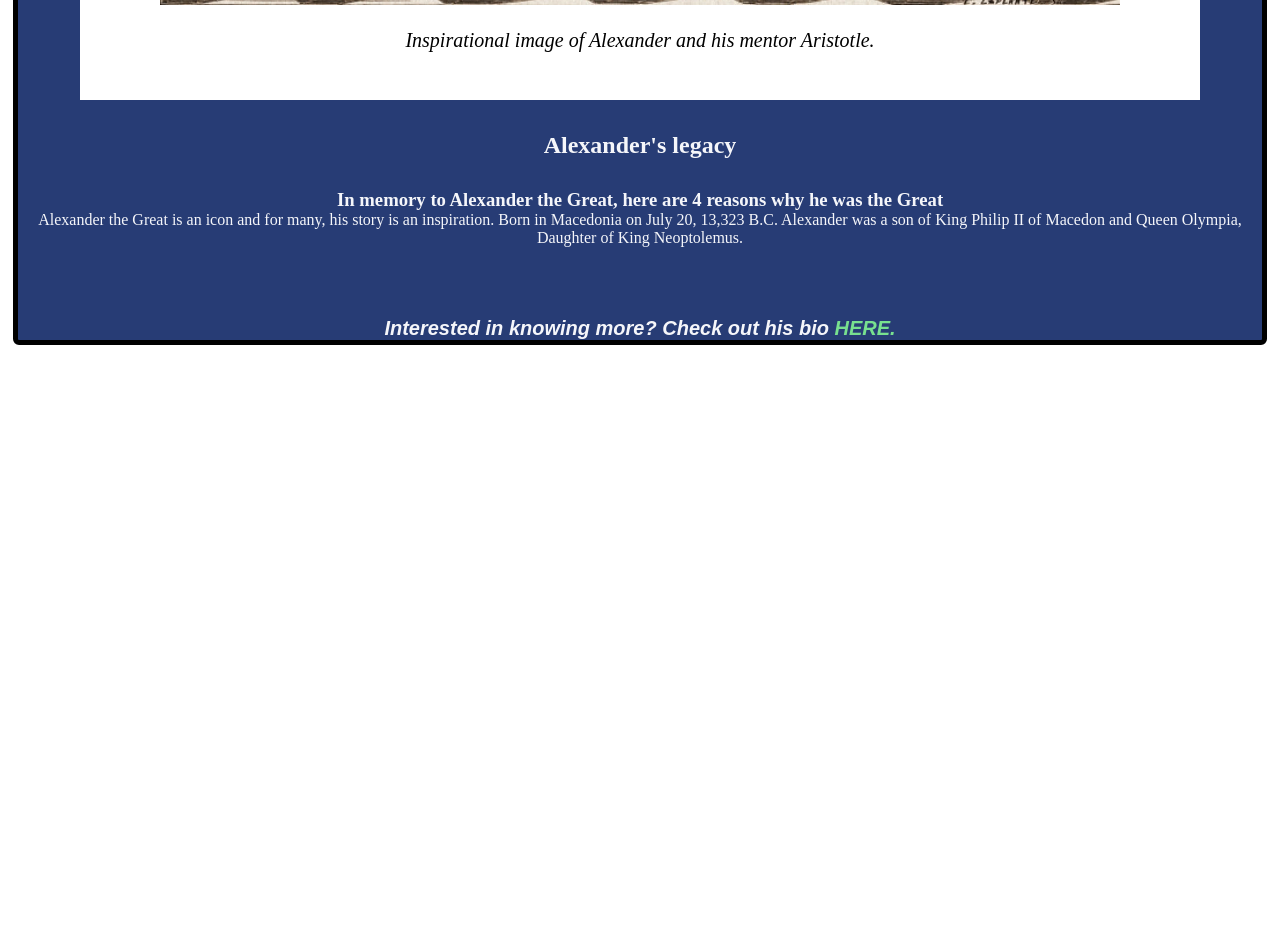
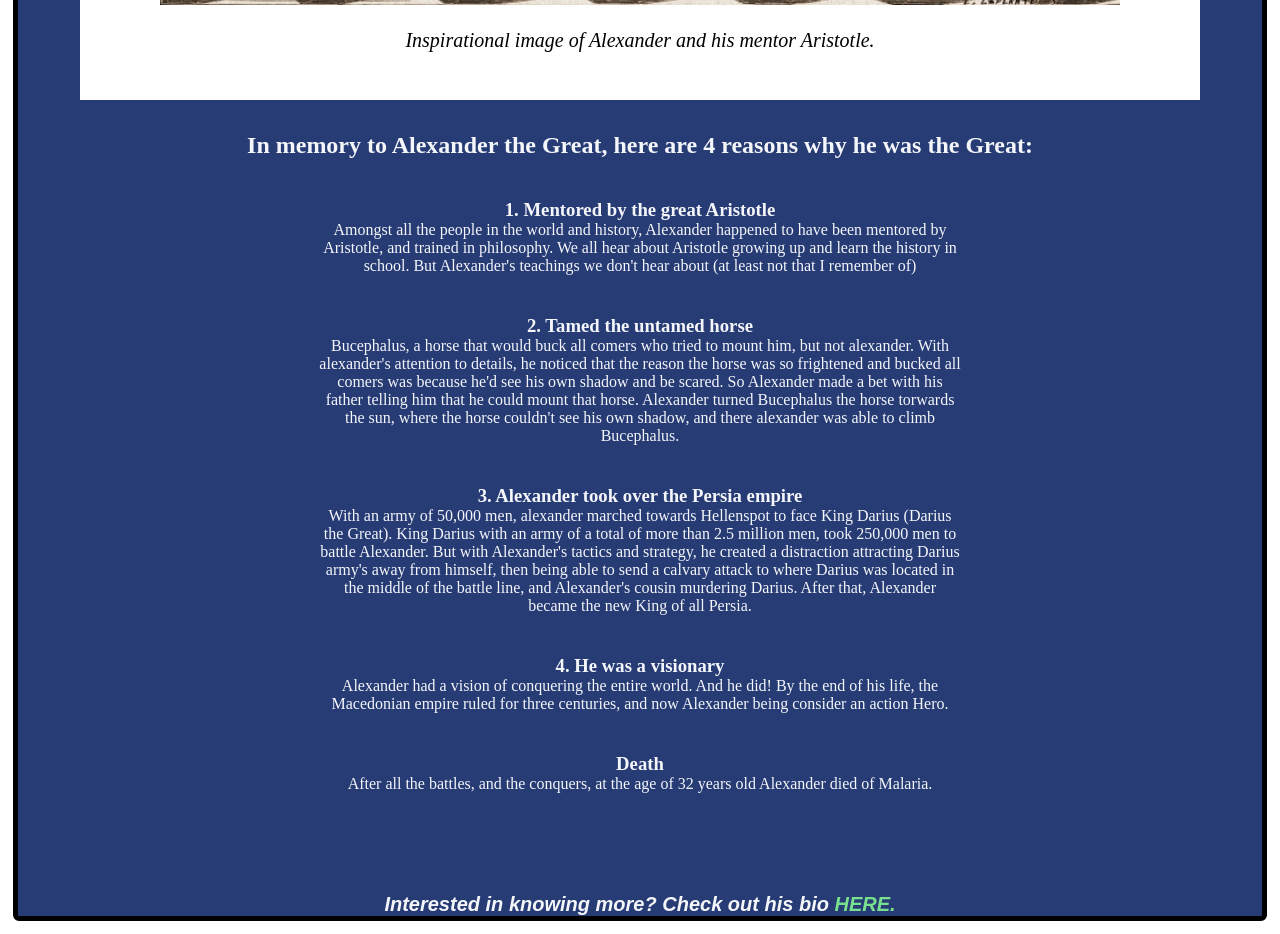
Before and after one commit to mrjlancaster/Tribute-Page-FCC-project, a plain HTML site: page index.html in a window 1280 px wide. Shown: the part 760-1694 px from the top of the page. Before the commit the page ends 1118 px from the top, so only its background shows below. Drawn offline with Linux system fonts and the light colour scheme.

Commit message:
added finished content and styling

```diff
--- a/css/style.css
+++ b/css/style.css
@@ -59,9 +59,23 @@ img{
     bottom: 30px;
 }
 
+
 #tribute-info a{
     color: #78e08f;
     text-decoration: none;
+}
+
+.content{
+    text-align: center;
+    margin-top: 40px;
+    position: relative;
+    bottom: 30px;
+    padding: 0px 300px;
+
+}
+
+.content h3{
+    margin-top: 40px;
 }
 
 .link{
--- a/index.html
+++ b/index.html
@@ -18,10 +18,30 @@
                 </div>
 
                 <div id="tribute-info">
-                    <h2>Alexander's legacy</h2>
-                    <h3>In memory to Alexander the Great, here are 4 reasons why he was the Great</h3>
-                    <p>Alexander the Great is an icon and for many, his story is an inspiration. Born in Macedonia on July 20, 13,323 B.C.
-                    Alexander was a son of King Philip II of Macedon and Queen Olympia, Daughter of King Neoptolemus.   </p>
+                    <h2>In memory to Alexander the Great, here are 4 reasons why he was the Great:</h2>
+
+
+                    <div class="content">
+                    <h3>1. Mentored by the great Aristotle</h3>
+                    <p>Amongst all the people in the world and history, Alexander happened to have been mentored by Aristotle, and trained in philosophy. We all hear about Aristotle growing up and learn the history in school. But Alexander's teachings we don't hear about (at least not that I remember of)</p>
+
+                    <h3>2. Tamed the untamed horse</h3>
+                    <p>Bucephalus, a horse that would buck all comers who tried to mount him, but not alexander. With alexander's attention to details, he noticed that the reason the horse was so frightened and bucked all comers was because he'd see his own shadow and be scared. So Alexander made a bet with his father telling him that he could mount that horse. Alexander turned Bucephalus the horse torwards the sun, where the horse couldn't see his own shadow, and there alexander was able to climb Bucephalus.</p>
+
+                    <h3>3. Alexander took over the Persia empire</h3>
+                    <p>With an army of 50,000 men, alexander marched towards Hellenspot to face King Darius (Darius the Great). King Darius with an army of a total of more than 2.5 million men, took 250,000 men to battle Alexander. But with Alexander's tactics and strategy, he created a distraction attracting Darius army's away from himself, then being able to send a calvary attack to where Darius was located in the middle of the battle line, and Alexander's cousin murdering Darius. After that, Alexander became the new King of all Persia.</p>
+
+                    <h3>4. He was a visionary</h3>
+                    <p>Alexander had a vision of conquering the entire world. And he did! By the end of his life, the Macedonian empire ruled for three centuries, and now Alexander being consider an action Hero.
+                    </p>
+
+                    <h3>Death</h3>
+                    <p>After all the battles, and the conquers, at the age of 32 years old Alexander died of Malaria.</p>
+                     </div>
+
+
+
+
                     <div class="link">
                     <p>Interested in knowing more? Check out his bio <a href="https://en.wikipedia.org/wiki/Alexander_the_Great" target="_blank">HERE.</a></p>
                     </div>
```
